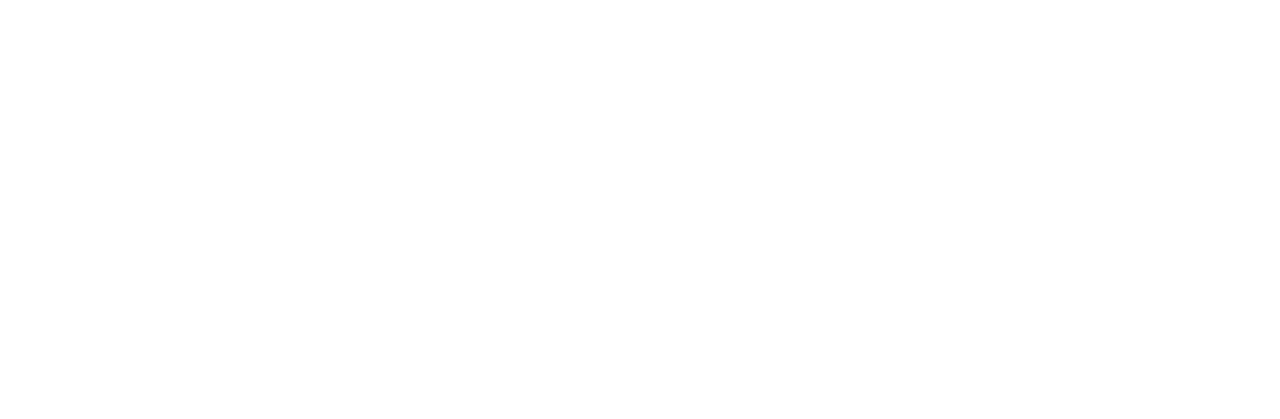
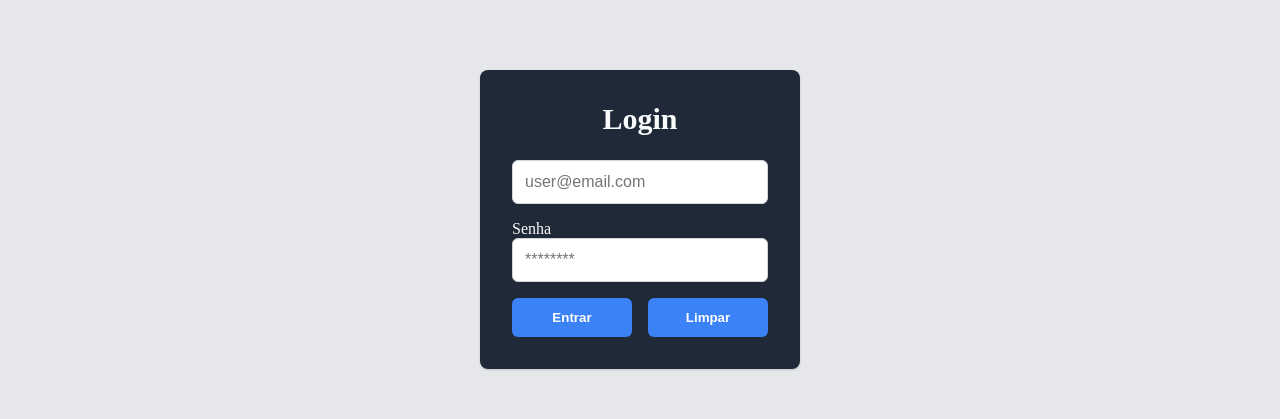
Before and after one commit to Esboriol/Construx-FRONTEND, a Vue app: page /login in a window 1280 px wide. Shown: the part 200-619 px from the top of the page. Built offline with nearby package versions, Linux system fonts and the light colour scheme.

Commit message:
html/css

```diff
--- a/src/view/TelaLogin.vue
+++ b/src/view/TelaLogin.vue
@@ -1,5 +1,131 @@
 <script setup></script>
 
 <template>
-    <h1>Login</h1>
+    <div class="um">
+    <div class="sm:w-1/4">
+      <div class="dois card shadow-sm">
+        <div class="tres">
+          <h2 class="h2">Login</h2>
+          <form class="form">
+            <div class="cinco">
+              <input type="email" placeholder="user@email.com" required />
+            </div>
+            <div>
+              <label>Senha</label>
+              <input type="password" placeholder="********" required />
+            </div>
+            <div class="quatro">
+              <button type="submit">Entrar</button>
+              <button type="reset">Limpar</button>
+            </div>
+          </form>
+        </div>
+      </div>
+    </div>
+  </div>
 </template>
+
+<style>
+    /* Container principal */
+.um {
+  height: 100vh;
+  display: flex;
+  align-items: center;
+  justify-content: center;
+  background-color: #e5e7eb; /* gray-200 */
+}
+
+/* Responsividade para telas médias */
+.sm\:w-1\/4 {
+  width: 100%;
+}
+@media (min-width: 640px) {
+  .sm\:w-1\/4 {
+    width: 25%;
+  }
+}
+
+/* Cartão de login */
+.dois {
+  width: 100%;
+  max-width: 384px;
+  background-color: #1f2937; /* gray-800 */
+  color: #f9fafb; /* gray-50 */
+  display: flex;
+  flex-direction: column;
+  align-items: center;
+  padding: 2rem;
+  border-radius: 0.5rem;
+}
+
+/* Sombra leve */
+.shadow-sm {
+  box-shadow: 0 1px 3px rgba(0, 0, 0, 0.1),
+              0 1px 2px rgba(0, 0, 0, 0.06);
+}
+
+/* Conteúdo interno do cartão */
+.tres {
+  width: 100%;
+  display: flex;
+  flex-direction: column;
+  gap: 0.5rem;
+  align-items: center;
+}
+
+/* Título */
+.h2 {
+  font-size: 1.875rem; /* 30px */
+  font-weight: 700;
+  margin-bottom: 1rem;
+}
+
+/* Formulário */
+.form {
+  width: 100%;
+  display: flex;
+  flex-direction: column;
+  gap: 1rem;
+}
+
+/* Campo de email */
+.cinco {
+  width: 100%;
+}
+
+/* Campo de senha e inputs */
+input,
+input[type="password"] {
+  width: 100%;
+  padding: 0.75rem;
+  border: 1px solid #d1d5db; /* gray-300 */
+  border-radius: 0.375rem;
+  font-size: 1rem;
+  background-color: #fff;
+  color: #111827; /* gray-900 */
+}
+
+/* Botões */
+button {
+  width: 100%;
+  padding: 0.75rem;
+  background-color: #3b82f6; /* blue-500 */
+  color: white;
+  border: none;
+  border-radius: 0.375rem;
+  font-weight: 600;
+  cursor: pointer;
+  transition: background-color 0.2s ease-in-out;
+}
+
+button:hover {
+  background-color: #2563eb; /* blue-600 */
+}
+
+/* Botões lado a lado */
+.quatro {
+  display: flex;
+  justify-content: space-between;
+  gap: 1rem;
+}
+</style>
```
Also changed, not shown: src/view/TelaProdutos.vue (added, +74 -0 lines).
